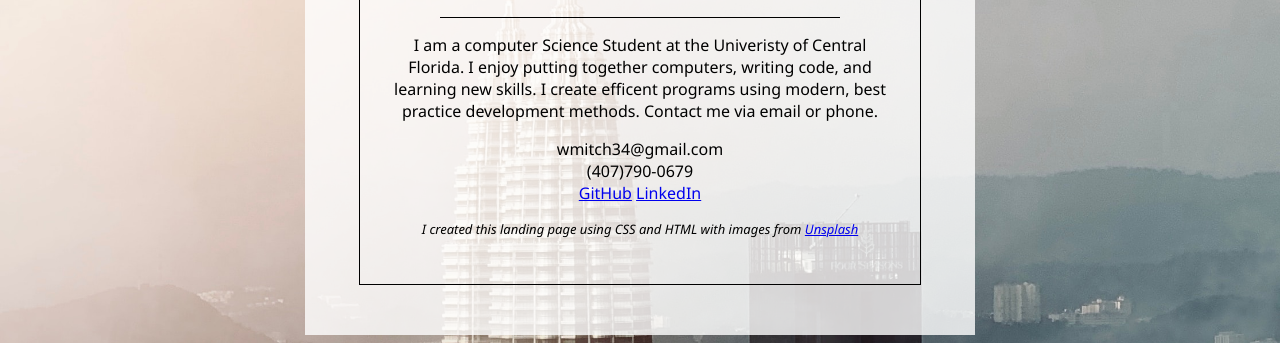
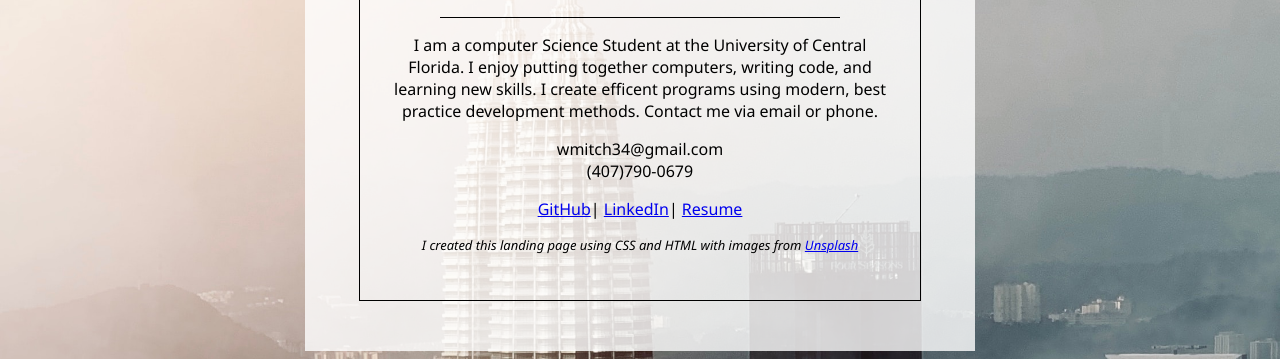
Before and after one commit to wmitch34/Landing-Page, a plain HTML site: page Portfolio/index.html in a window 1280 px wide. Shown: the part 532-891 px from the top of the page. Drawn offline with Linux system fonts and the light colour scheme.

Commit message:
Updated text and added resume link

```diff
--- a/Portfolio/index.html
+++ b/Portfolio/index.html
@@ -21,15 +21,19 @@
 
 						<div class="bio">
 							<p>
-								I am a computer Science Student at the Univeristy of Central Florida. I enjoy putting together computers, writing code, and learning new skills. I create efficent programs using modern, best practice development methods. Contact me via email or phone.
+								I am a computer Science Student at the University of Central Florida. I enjoy putting together computers, writing code, and learning new skills. I create efficent programs using modern, best practice development methods. Contact me via email or phone.
 							</p>
 							<p>
 								wmitch34@gmail.com
 								<br>
 								(407)790-0679
 								<br>
-								<a href="https://github.com/wmitch34">GitHub</a>
-								<a href="https://www.linkedin.com/in/will-mitchell-connect">LinkedIn</a>
+
+								<p><a href="https://github.com/wmitch34" target="_blank">GitHub</a>|
+								<a href="https://www.linkedin.com/in/will-mitchell-connect" target="_blank">LinkedIn</a>|
+								<a href="WILL MITCHELL.pdf" target="_blank">Resume</a>
+								</p>
+
 								<p style="font-size: small;"><i>I created this landing page using CSS and HTML with images from <a href="https://unsplash.com/">Unsplash</a> </i></p>
 							</p>
 						</div>
--- a/Portfolio/style.css
+++ b/Portfolio/style.css
@@ -72,5 +72,4 @@ h2 {
 	/*border-style: solid;
 	border-color: black;*/
 	padding: 50px
-	/*border-width: 100%
-	padding: 15px 10px 15px 10px;*/
+}
```
